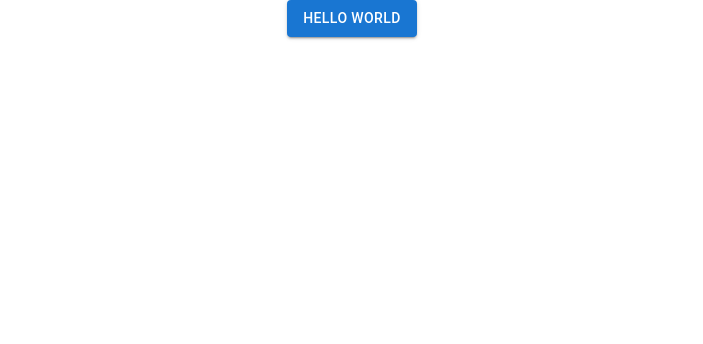
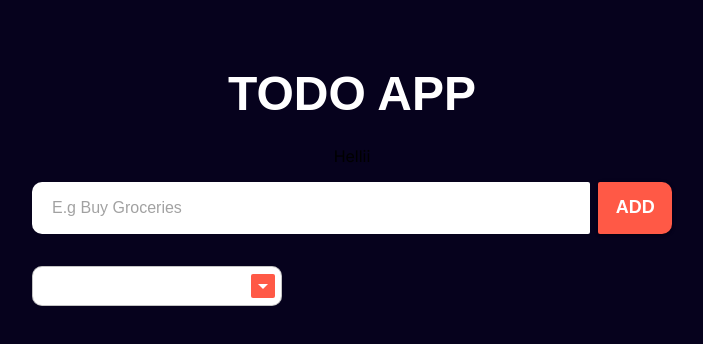
Before and after one commit to mkpouto-inyang/ToDo-App, a React (Create React App) app: page / in a window 1280 px wide. Shown: the top 344 px of the page, without its empty margins (288-991 px from the left). Built offline with nearby package versions, Linux system fonts and the light colour scheme.

Commit message:
created and styled dropdown and input section components

```diff
--- a/src/App.js
+++ b/src/App.js
@@ -1,12 +1,27 @@
-import logo from './logo.svg';
-import './App.css';
-import ButtonUsage from './components/Demo';
+import { ThemeProvider, createTheme } from '@mui/material';
+import Container from './components/Container';
+import TodoWrapper from './components/ToDoWrapper';
+import InputSection from './components/InputSection';
+import DropDownMenu from './components/Dropdown';
+
+const theme = createTheme({
+  typography: {
+    fontFamily: ["Inter", "-apple-system", "BlinkMacSystemFont", "sans-serif"],
+  },
+});
 
 function App() {
   return (
-    <div className="App">
-      <ButtonUsage/>
-    </div>
+    <>
+      <ThemeProvider theme={theme}>
+        <Container>
+          <TodoWrapper>
+            <InputSection/>
+            <DropDownMenu/>
+          </TodoWrapper>
+        </Container>
+      </ThemeProvider>
+    </>
   );
 }
 
--- /dev/null
+++ b/src/components/Container.jsx
@@ -0,0 +1,15 @@
+import {Box, Typography} from "@mui/material";
+
+
+const Container = ({children}) => {
+  return (
+    <Box sx={{backgroundColor: "#06021D", height:"100vh", display:"flex", flexDirection:"column", justifyContent:"center", alignItems:"center"}}>
+
+    <Typography sx={{color:"white", fontSize:48, fontWeight:"bold" }}>TODO APP</Typography>
+    <p>Hellii</p>
+      {children}
+    </Box>
+   );
+}
+
+export default Container;
--- a/src/components/Demo.js
+++ /dev/null
@@ -1,6 +0,0 @@
-import * as React from 'react';
-import Button from '@mui/material/Button';
-
-export default function ButtonUsage() {
-  return <Button variant="contained">Hello world</Button>;
-}
--- /dev/null
+++ b/src/components/Dropdown.jsx
@@ -0,0 +1,37 @@
+import { Box, FormControl, MenuItem, Select, styled} from "@mui/material";
+
+
+const CustomDropDown = styled(Select)({
+    backgroundColor: "white",
+    borderRadius: "10px",
+    padding: "0px 6px",
+    "& .MuiSelect-icon": {
+      backgroundColor: "#FF5946",
+      borderRadius: "2px",
+      color: "white",
+    },
+    "& :hover":{
+        border: "none"
+    }
+  });
+
+  const CustomMenuItem = styled(MenuItem)({
+    "&:hover": {
+      backgroundColor: "#FF5946",
+      color: "white",
+    },
+  });
+
+const DropDownMenu = () => {
+  return (
+    <FormControl sx={{ minWidth: 250, marginTop:4}} size="small">
+      <CustomDropDown>
+        <CustomMenuItem value="All">All</CustomMenuItem>
+        <CustomMenuItem value="To do">To do</CustomMenuItem>
+        <CustomMenuItem value="Completed">Completed</CustomMenuItem>
+      </CustomDropDown>
+    </FormControl>
+  );
+};
+
+export default DropDownMenu;
--- /dev/null
+++ b/src/components/InputSection.jsx
@@ -0,0 +1,28 @@
+import {Box, Button, InputBase, styled} from "@mui/material"
+
+const CustomInput = styled(InputBase)({
+    backgroundColor: "white",
+    width: "640px",
+    padding: "8px 20px",
+    borderRadius: "10px 2px 2px 10px",
+  });
+
+const AddButton = styled(Button)({
+    backgroundColor: "#FF5946",
+    color:"white",
+    padding: "10px 20px",
+    borderRadius: "2px 10px 10px 2px",
+    fontSize: "18px",
+    fontWeight: "bold"
+})
+
+const InputSection = () => {
+    return (
+        <Box sx={{display: "flex",justifyContent:"center", gap:"8px"}}>
+            <CustomInput placeholder="E.g Buy Groceries"/>
+            <AddButton variant="contained">ADD</AddButton>
+        </Box>
+     );
+}
+
+export default InputSection;
--- /dev/null
+++ b/src/components/ToDoWrapper.jsx
@@ -0,0 +1,14 @@
+import {Box} from "@mui/material";
+import { lightBlue } from "@mui/material/colors";
+
+const TodoWrapper = ({children}) => {
+    return (
+        <>
+         <Box sx={{width:"50%", height:"70%", padding:" 0px 100px"}}>
+            {children}
+         </Box>
+        </>
+     );
+}
+
+export default TodoWrapper;
--- a/src/index.css
+++ b/src/index.css
@@ -1,8 +1,9 @@
+@import url("https://fonts.googleapis.com/css2?family=Inter:wght@300;400;500;600;700&display=swap");
+
+
 body {
   margin: 0;
-  font-family: -apple-system, BlinkMacSystemFont, 'Segoe UI', 'Roboto', 'Oxygen',
-    'Ubuntu', 'Cantarell', 'Fira Sans', 'Droid Sans', 'Helvetica Neue',
-    sans-serif;
+  font-family: "Inter", sans-serif;
   -webkit-font-smoothing: antialiased;
   -moz-osx-font-smoothing: grayscale;
 }
```
Also changed, not shown: src/setupTests.js (deleted, +0 -5 lines), 1 other file (tests, documents, lock files or other folders).
